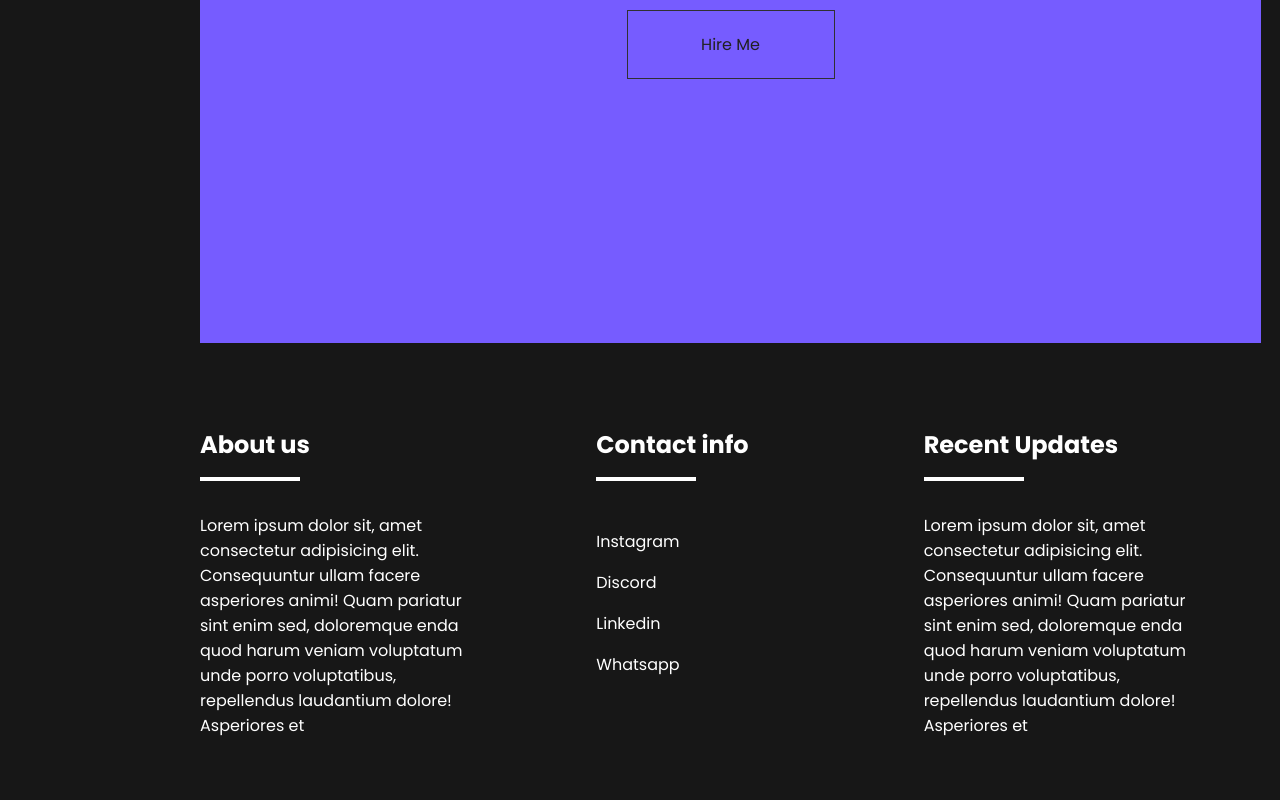
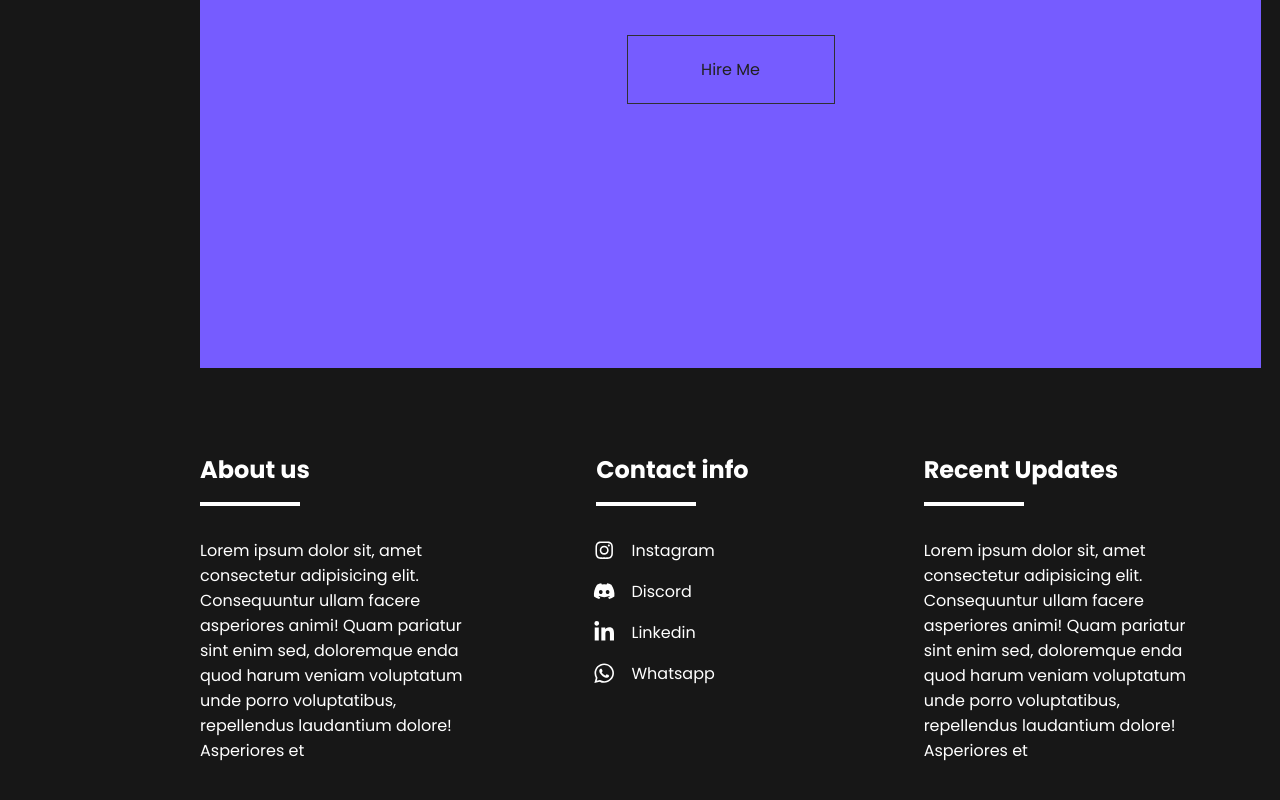
Before and after one commit to KrishnaDhingra/portfolio-website, a React (Create React App) app: page / in a window 1280 px wide. Shown: the part 1168-1968 px from the top of the page. Built offline with nearby package versions, Linux system fonts and the light colour scheme.

Commit message:
Adding icons in the footer and adding border-radius in the work page

```diff
--- a/package.json
+++ b/package.json
@@ -12,6 +12,7 @@
     "react": "^17.0.2",
     "react-bootstrap": "^2.0.0-beta.5",
     "react-dom": "^17.0.2",
+    "react-icons": "^4.2.0",
     "react-router": "^5.2.0",
     "react-router-dom": "^5.2.0",
     "react-scripts": "4.0.3",
--- a/src/App.js
+++ b/src/App.js
@@ -23,7 +23,7 @@ function App() {
 
           <div className="container">
 
-            {/* <Link to='/'>
+            <Link to='/'>
               <button>Home</button>
             </Link>
 
@@ -33,7 +33,7 @@ function App() {
 
             <Link to='/contact'>
               <button>Contact</button>
-            </Link> */}
+            </Link>
 
 
             {/* <Switch> */}
--- a/src/components/First_Home_Component/index.js
+++ b/src/components/First_Home_Component/index.js
@@ -5,9 +5,12 @@ import Aos from 'aos'
 
 function First_Home_Component() {
 
+  useEffect(() =>{
+    Aos.init({duration: 500, offset: 10});
+  }, [])
 
   return (
-    <div className="first_home_component">
+    <div className="first_home_component" data-aos="fade-up">
 
       <div className="home_top_container">
         <div className="name">krishna</div>
--- a/src/components/Footer/footer.css
+++ b/src/components/Footer/footer.css
@@ -32,10 +32,21 @@
     display: flex;
     flex-direction: column;
     gap: 1rem;
+    margin-top: 0rem;
+}
+.contact_text li a{
+    display: flex;
+    align-items: center;
 }
 .contact_text li:hover a{
     transition: all 0.2s;
     color: rgb(163, 159, 159);
+    margin-left: 0.2rem;
+}
+.logos{
+    font-size: 1.4rem;
+    margin: auto 1rem;
+    margin-left: -0.2rem;
 }
 @media only screen and (max-width: 1200px){
     .footer{
--- a/src/components/Footer/index.js
+++ b/src/components/Footer/index.js
@@ -1,4 +1,8 @@
 import './footer.css'
+import { AiOutlineInstagram } from 'react-icons/ai';
+import { FaDiscord } from 'react-icons/fa';
+import { FaLinkedinIn } from 'react-icons/fa';
+import { FaWhatsapp } from 'react-icons/fa';
 
 function Footer() {
     return (
@@ -17,10 +21,10 @@ function Footer() {
                     <div className="underline"></div>
                 </div>
                 <ul className="contact_text">
-                    <li className="contact_links"><a>Instagram</a></li>
-                    <li className="contact_links"><a>Discord</a></li>
-                    <li className="contact_links"><a>Linkedin</a></li>
-                    <li className="contact_links"><a>Whatsapp</a></li>
+                    <li className="contact_links"><a><AiOutlineInstagram className="logos"/>Instagram</a></li>
+                    <li className="contact_links"><a><FaDiscord className="logos"/>Discord</a></li>
+                    <li className="contact_links"><a><FaLinkedinIn className="logos"/>Linkedin</a></li>
+                    <li className="contact_links"><a><FaWhatsapp className="logos" />Whatsapp</a></li>
                 </ul>
 
             </div>
--- a/src/components/Home_Contact/index.js
+++ b/src/components/Home_Contact/index.js
@@ -6,7 +6,7 @@ import Aos from 'aos'
 function Home_Contact() {
 
   useEffect(() =>{
-    Aos.init({duration: 1000, offset: 150});
+    Aos.init({duration: 1000, offset: 300});
   }, [])
 
 
--- a/src/components/Work/work.css
+++ b/src/components/Work/work.css
@@ -41,6 +41,7 @@
 .project_image{
     width: 100%;
     height: 100%;
+    border-radius: 4px;
 }
 .project_description{
     margin: 2rem 0rem;
@@ -56,6 +57,7 @@
     color: black;
     margin: 0rem 0.7rem;
     padding: 0.4rem 0.7rem;
+    border-radius: 4px;
 }
 @media only screen and (max-width: 1500px){
     .project_description{
--- a/src/components/Work/work_data.js
+++ b/src/components/Work/work_data.js
@@ -27,7 +27,7 @@ export let project_data = [
         category: 'e-commerce',
         image: 'https://www.frontendmentor.io/_next/image?url=https%3A%2F%2Fres.cloudinary.com%2Fdz209s6jk%2Fimage%2Fupload%2Fv1619786082%2FChallenges%2Fax9kvjgksws1lz8vrlim.jpg&w=828&q=75',
         description: 'lorem ispum dolorer amaset pondes la bolor la in the hello',
-        technologies_used: ['HTML5', 'CSS3', 'JAVASCRIPT']
+        technologies_used: ['JSX', 'REACT', 'REACT ROUTER', 'CSS']
     },
     {
         show: true,
@@ -41,28 +41,28 @@ export let project_data = [
         category: 'multi page',
         image: 'https://www.frontendmentor.io/_next/image?url=https%3A%2F%2Fres.cloudinary.com%2Fdz209s6jk%2Fimage%2Fupload%2Fv1602776662%2FChallenges%2Fblitjo9cbnmtbaybeiys.jpg&w=828&q=75',
         description: 'lorem ispum dolorer amaset pondes la bolor la in the hello',
-        technologies_used: ['HTML5', 'CSS3', 'JAVASCRIPT']
+        technologies_used: ['JSX', 'REACT', 'REACT ROUTER', 'CSS', 'STYLED COMP']
     },
     {
         show: true,
         category: 'multi page',
         image: 'https://www.frontendmentor.io/_next/image?url=https%3A%2F%2Fres.cloudinary.com%2Fdz209s6jk%2Fimage%2Fupload%2Fv1597957737%2FChallenges%2Fbflu1myynk7j8quyezyc.jpg&w=828&q=75',
         description: 'lorem ispum dolorer amaset pondes la bolor la in the hello',
-        technologies_used: ['HTML5', 'CSS3', 'JAVASCRIPT']
+        technologies_used: ['JSX', 'REACT', 'REACT ROUTER', 'CSS', 'STYLED COMP']
     },
     {
         show: true,
         category: 'mini projects',
         image: 'https://www.frontendmentor.io/_next/image?url=https%3A%2F%2Fres.cloudinary.com%2Fdz209s6jk%2Fimage%2Fupload%2Fq_auto%2Cw_700%2FChallenges%2Fyhq5ihanseyinzwblaw1.jpg&w=640&q=75',
         description: 'lorem ispum dolorer amaset pondes la bolor la in the hello',
-        technologies_used: ['HTML5', 'CSS3', 'JAVASCRIPT']
+        technologies_used: ['HTML5', 'CSS3', 'JAVASCRIPT', 'API']
     },
     {
         show: true,
         category: 'multi page',
         image: 'https://www.frontendmentor.io/_next/image?url=https%3A%2F%2Fres.cloudinary.com%2Fdz209s6jk%2Fimage%2Fupload%2Fq_auto%2Cw_700%2FChallenges%2Fbgjwz6i6nfnqngx7ae36.jpg&w=640&q=75',
         description: 'lorem ispum dolorer amaset pondes la bolor la in the hello',
-        technologies_used: ['HTML5', 'CSS3', 'JAVASCRIPT']
+        technologies_used: ['JSX', 'REACT', 'REACT ROUTER', 'CSS', 'STYLED COMP']
     },
     {
         show: true,
@@ -76,14 +76,14 @@ export let project_data = [
         category: 'single page',
         image: 'https://res.cloudinary.com/dz209s6jk/image/upload/q_auto:good,w_900/Challenges/ug3acx3rt7hms1renszu.jpg',
         description: 'lorem ispum dolorer amaset pondes la bolor la in the hello',
-        technologies_used: ['JSX', 'CSS3', 'REACT', 'STYLED COMPONENTS']
+        technologies_used: ['JSX', 'CSS3', 'REACT', 'STYLED COMP']
     },
     {
         show: true,
         category: 'single page',
         image: 'https://res.cloudinary.com/dz209s6jk/image/upload/q_auto,w_700/Challenges/elfkzwrvlhcxvoy9442f.jpg',
         description: 'lorem ispum dolorer amaset pondes la bolor la in the hello',
-        technologies_used: ['JSX', 'CSS3', 'REACT', 'STYLED COMPONENTS']
+        technologies_used: ['JSX', 'CSS3', 'REACT', 'STYLED COMP']
     }
 
 ]
```
Also changed, not shown: 1 other file (tests, documents, lock files or other folders).
